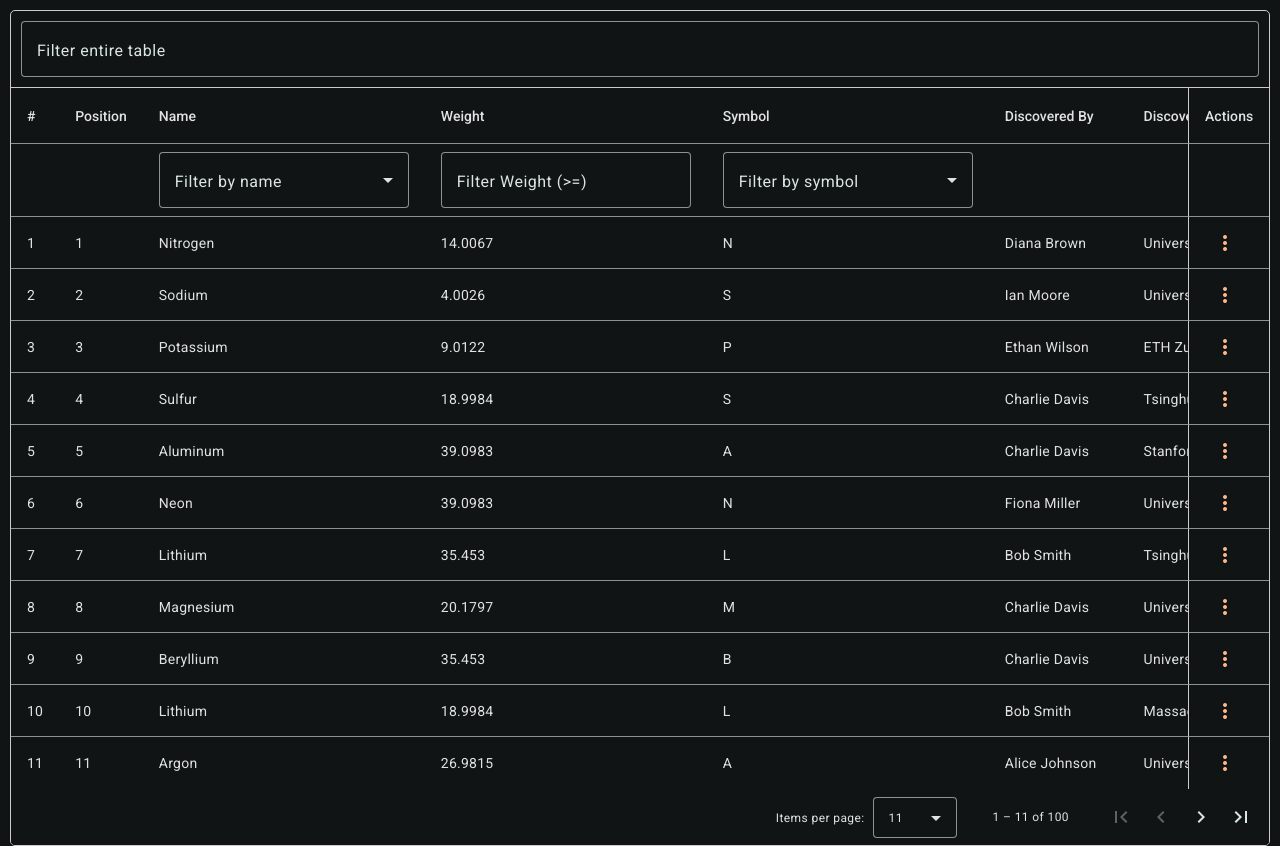
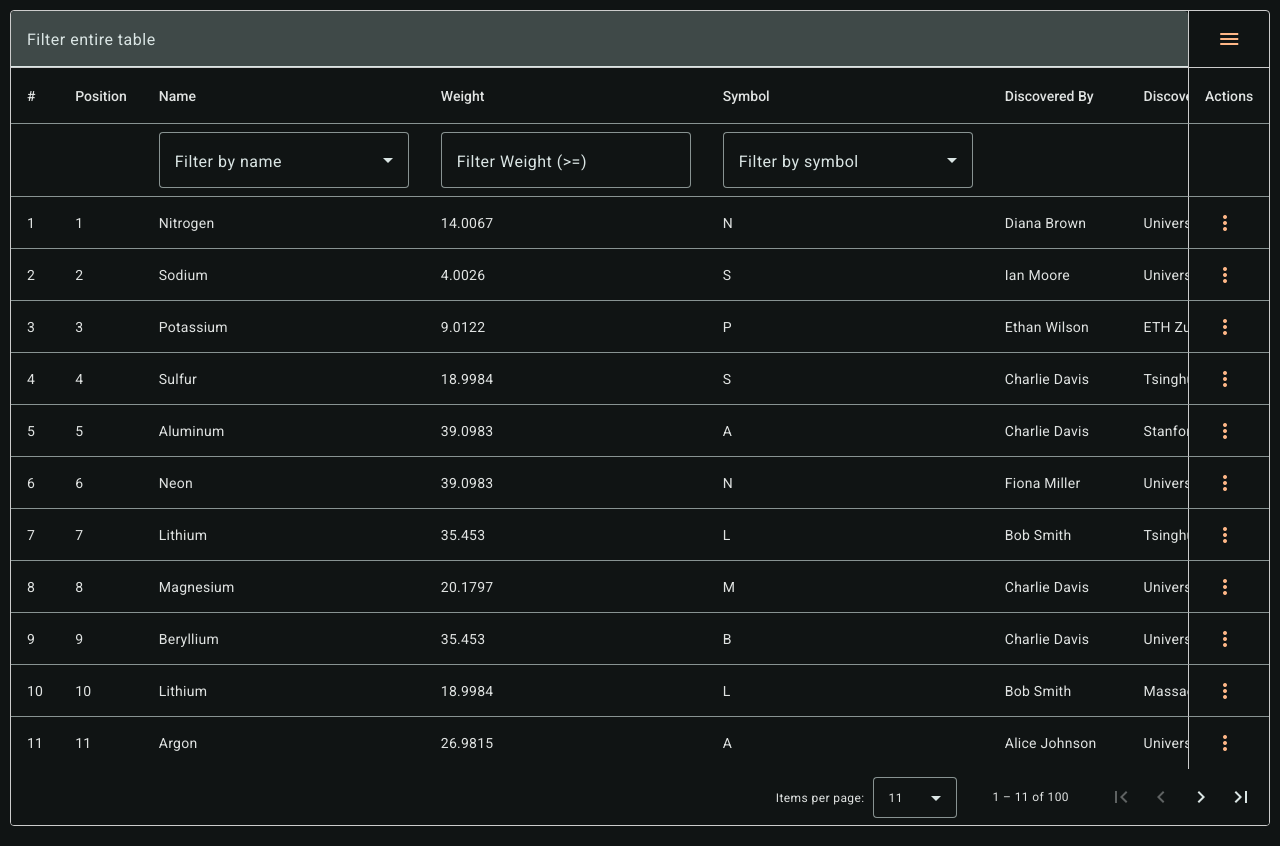
Before and after one commit to this-wastes-time/sp1-custom-table, an Angular app in the folder sp1-custom-table/: page / in a window 1280 px wide. Built offline with nearby package versions, Linux system fonts and the light colour scheme.

Commit message:
add table action menu and clear all filters action

```diff
--- a/sp1-custom-table/src/app/app.component.ts
+++ b/sp1-custom-table/src/app/app.component.ts
@@ -245,7 +245,7 @@ export class AppComponent {
       stickyActions: true,
       actions: [
         {
-          label: 'Show Details',
+          label: 'Show details',
           description: 'Show more details',
           action: (row) => console.log('Showing details:', row),
         },
--- a/sp1-custom-table/src/app/app.config.ts
+++ b/sp1-custom-table/src/app/app.config.ts
@@ -3,17 +3,11 @@ import { provideRouter } from '@angular/router';
 
 import { routes } from './app.routes';
 import { provideAnimationsAsync } from '@angular/platform-browser/animations/async';
-import { MAT_FORM_FIELD_DEFAULT_OPTIONS, MatFormFieldDefaultOptions } from '@angular/material/form-field';
-
-const formFieldConfig: MatFormFieldDefaultOptions = {
-  appearance: 'outline',
-};
 
 export const appConfig: ApplicationConfig = {
   providers: [
     provideZoneChangeDetection({ eventCoalescing: true }),
     provideRouter(routes),
     provideAnimationsAsync(),
-    { provide: MAT_FORM_FIELD_DEFAULT_OPTIONS, useValue: formFieldConfig },
   ]
 };
--- a/sp1-custom-table/src/app/components/custom-table/custom-table.component.html
+++ b/sp1-custom-table/src/app/components/custom-table/custom-table.component.html
@@ -2,11 +2,31 @@
   <div class="table-paginator-container">
     @if (tableConfig.filterOptions) {
       <div class="table-filter-container">
-        <app-search-box [id]="tableConfig.filterOptions.id ?? ''"
-          [label]="tableConfig.filterOptions.label ?? ''"
-          [placeholder]="tableConfig.filterOptions.placeholder ?? ''"
-          (inputChange)="applyFilter($event)">
-        </app-search-box>
+        <!-- Table filter -->
+        <div class="filter-search-box" [class.table-menu-showing]="tableActions.length > 0">
+          <app-search-box #searchBox [id]="tableConfig.filterOptions.id ?? ''"
+            [label]="tableConfig.filterOptions.label ?? ''"
+            [placeholder]="tableConfig.filterOptions.placeholder ?? ''"
+            (inputChange)="applyFilter($event)">
+          </app-search-box>
+        </div>
+        @if (tableActions.length > 0) {
+          <!-- Table menu -->
+          <div class="table-menu">
+            <button mat-icon-button [color]="'accent'" [matMenuTriggerFor]="tableMenu">
+              <mat-icon>menu</mat-icon>
+            </button>
+            <mat-menu #tableMenu="matMenu">
+              @for (action of tableActions; track action) {
+                <span [class.disabled-wrapper]="action.disabled">
+                  <button mat-menu-item [attr.aria-label]="action.description" [disabled]="action.disabled" (click)="action.action()">
+                    <span> {{ action.label }}</span>
+                  </button>
+                </span>
+              }
+            </mat-menu>
+          </div>
+        }
       </div>
     }
 
@@ -137,13 +157,13 @@
 </ng-template>
 <!-- Checkbox -->
 <ng-template #checkboxTemplate let-inputs>
-  <mat-checkbox [color]="'primary'" [checked]="inputs.checked" ></mat-checkbox>
+  <mat-checkbox [color]="'primary'" [checked]="inputs.checked"></mat-checkbox>
 </ng-template>
 
 <!-- Defined Column Filter Templates -->
 <!-- Text, maybe tweak SearchBox so it can be utilized here? -->
 <ng-template #textFilter let-column let-filters="filters">
-  <mat-form-field>
+  <mat-form-field appearance="outline">
     <mat-label> {{ column.filterOptions.label ?? 'Filter by ' + column.header.toLowerCase() }} </mat-label>
     <input matInput type="text" [(ngModel)]="filters[column.field]" [placeholder]="column.filterOptions.placeholder ?? ''" (keyup)="applyFilters()">
     @if (filters[column.field]) {
@@ -157,7 +177,7 @@
 </ng-template>
 <!-- Select -->
 <ng-template #selectFilter let-column let-filters="filters">
-  <mat-form-field>
+  <mat-form-field appearance="outline">
     <mat-label> {{ column.filterOptions.label ?? 'Filter by ' + column.header.toLowerCase() }} </mat-label>
     <mat-select [(ngModel)]="filters[column.field]" (selectionChange)="applyFilters()" multiple>
       @for (option of columnSelectFilterOptions[column.field]; track option) {
--- a/sp1-custom-table/src/app/components/custom-table/custom-table.component.scss
+++ b/sp1-custom-table/src/app/components/custom-table/custom-table.component.scss
@@ -1,14 +1,29 @@
 .outer-table-container {
   margin: .625rem;
   border: 1px solid #ccc;
-  border-radius: 5px;
+  border-radius: 4px;
   overflow: hidden;
 
   .table-paginator-container {
 
     .table-filter-container {
-      padding: .625rem;
       border-bottom: 1px solid #ccc;
+      display: flex;
+      align-items: center;
+
+      .filter-search-box {
+        width: 100%;
+
+        &.table-menu-showing {
+          border-right: 1px solid #ccc;
+        }
+      }
+
+      .table-menu {
+        width: 85px;
+        display: flex;
+        justify-content: center;
+      }
     }
 
     .table-container {
--- a/sp1-custom-table/src/app/components/custom-table/custom-table.component.ts
+++ b/sp1-custom-table/src/app/components/custom-table/custom-table.component.ts
@@ -5,6 +5,14 @@ import { MatPaginator } from '@angular/material/paginator';
 import { MatTableDataSource } from '@angular/material/table';
 import { MatSort, Sort } from '@angular/material/sort';
 import { LiveAnnouncer } from '@angular/cdk/a11y';
+import { SearchBoxComponent } from '../search-box/search-box.component';
+
+interface TableAction {
+  label: string; // The text label displayed for the action
+  description: string; // Optional description of the action
+  action: () => void; // A function executed when the action is triggered
+  disabled?: () => boolean; // A function to determine if the action should be disabled
+}
 
 @Component({
   selector: 'app-custom-table',
@@ -19,6 +27,7 @@ export class CustomTableComponent implements OnChanges, AfterViewInit {
 
   @ViewChild(MatPaginator) paginator!: MatPaginator;
   @ViewChild(MatSort) sort!: MatSort;
+  @ViewChild('searchBox') searchBox!: SearchBoxComponent;
 
   // Table data vars.
   dataSource = new MatTableDataSource<any>(); // MatTableDataSource instance
@@ -29,6 +38,10 @@ export class CustomTableComponent implements OnChanges, AfterViewInit {
   displayColumnsFilters: string[] = [];
   columnFilters: Record<string, string> = {}; // Store filters for each column
   columnSelectFilterOptions: Record<string, any[]> = {}; // Store select dropdown filter options for each column
+
+  // Table options.
+  tableMenuOpen!: boolean;
+  tableActions: TableAction[] = [];
 
   constructor(
     private announcer: LiveAnnouncer,
@@ -44,6 +57,19 @@ export class CustomTableComponent implements OnChanges, AfterViewInit {
       // If any column has a filter, generate the filter columns.
       if (this.tableConfig.columnsConfig.columns.some((col) => col.filterOptions?.filterable)) {
         this.generateDisplayColumnsFilters();
+      }
+      // If table or column-level filters are present, add action to table.
+      if (this.tableConfig.filterOptions || this.displayColumnsFilters.length > 0) {
+        this.tableActions.push({
+          label: 'Reset filters',
+          description: 'Clear all filters and search terms',
+          action: () => {
+            this.globalFilter = '';
+            this.searchBox.clear();
+            this.columnFilters = {};
+            this.applyFilters();
+          }
+        });
       }
     }
 
--- a/sp1-custom-table/src/app/components/custom-table/custom-table.module.ts
+++ b/sp1-custom-table/src/app/components/custom-table/custom-table.module.ts
@@ -19,7 +19,6 @@ const checkboxConfig: MatCheckboxDefaultOptions = {
 };
 
 const formFieldConfig: MatFormFieldDefaultOptions = {
-  appearance: 'outline',
   subscriptSizing: 'dynamic'
 };
 
--- a/sp1-custom-table/src/app/components/search-box/search-box.component.ts
+++ b/sp1-custom-table/src/app/components/search-box/search-box.component.ts
@@ -47,7 +47,7 @@ export class SearchBoxComponent implements OnInit, OnDestroy {
     this.inputSubject.next(value);
   }
 
-  protected clear(): void {
+  clear(): void {
     this.text = '';
     this.inputSubject.next(this.text);
   }
```
